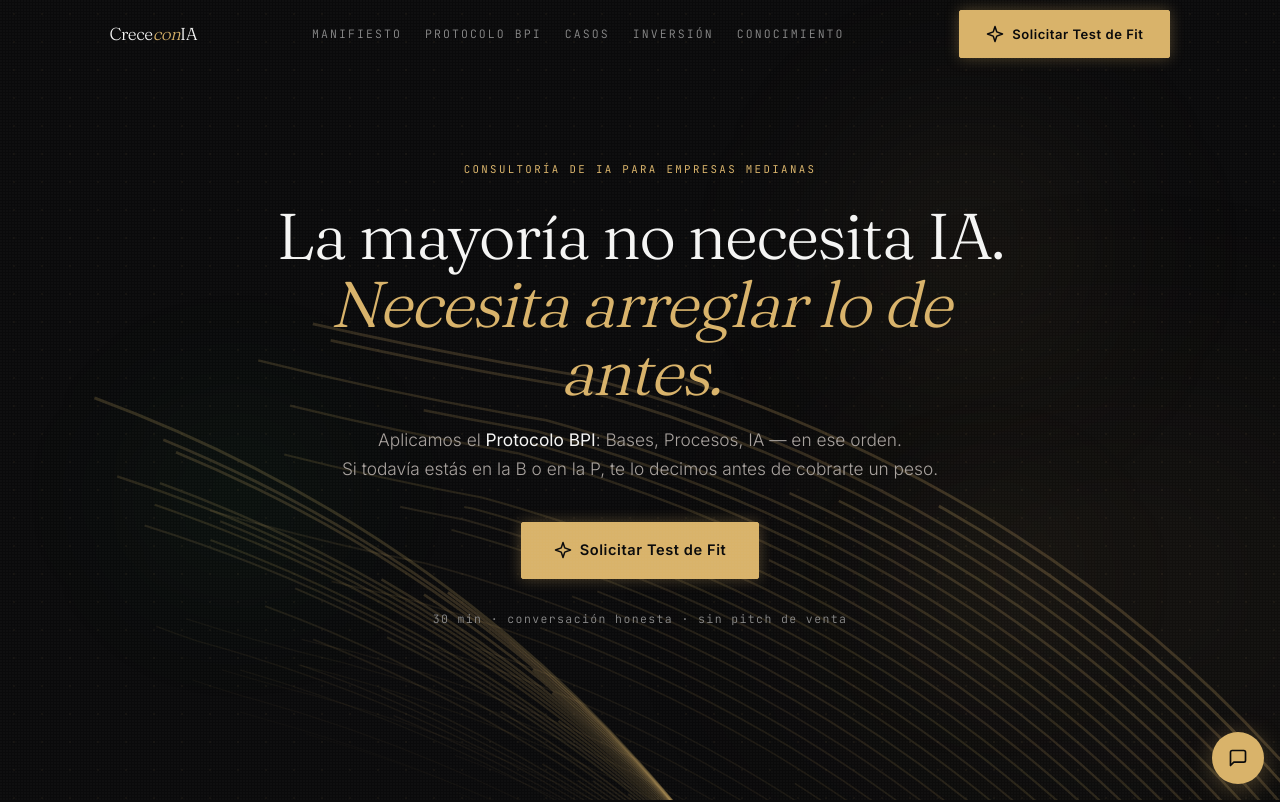
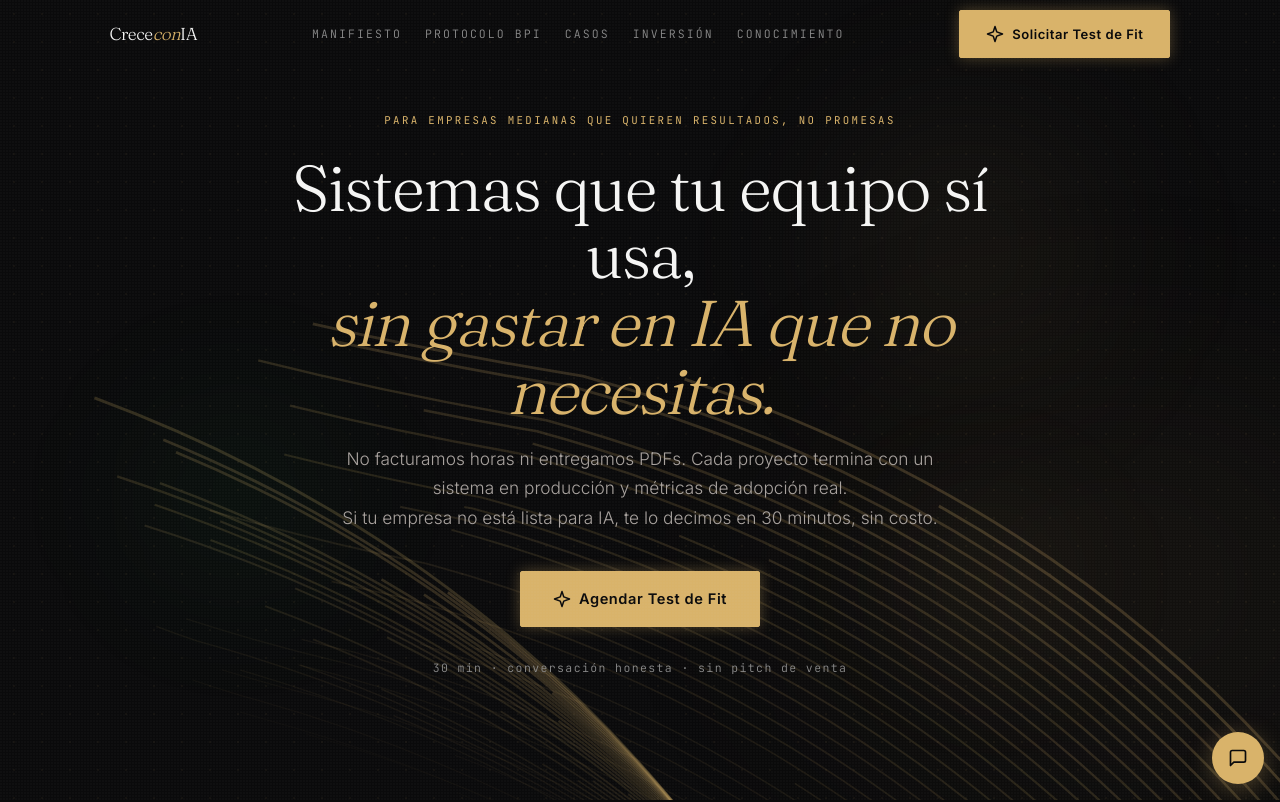
Before and after one commit to ETfromthemoon/crececonia-website, a Next.js app: page / in a window 1280 px wide. Shown: the top 802 px of the page. Built offline with nearby package versions, Linux system fonts and the light colour scheme.

Commit message:
feat(copy): hero reescrito con enfoque en beneficio — outcome-first headline, subheadline sin jerga, CTA mas accionable

```diff
--- a/app/layout.tsx
+++ b/app/layout.tsx
@@ -30,12 +30,12 @@ const SITE_URL = "https://crececonia.cl";
 
 export const metadata: Metadata = {
   metadataBase: new URL(SITE_URL),
-  title: "CrececonIA — La mayoría no necesita IA. Necesita arreglar lo de antes.",
+  title: "CrececonIA — Sistemas que tu equipo sí usa, sin gastar en IA que no necesitas.",
   description:
     "Consultoría de IA para empresas medianas. Aplicamos el Protocolo BPI: Bases, Procesos, IA — en ese orden. Test de Fit gratuito de 30 minutos: te decimos honestamente en qué letra está tu empresa.",
   authors: [{ name: "CrececonIA" }],
   openGraph: {
-    title: "CrececonIA — La mayoría no necesita IA. Necesita arreglar lo de antes.",
+    title: "CrececonIA — Sistemas que tu equipo sí usa, sin gastar en IA que no necesitas.",
     description:
       "Consultoría de IA para empresas medianas. Aplicamos el Protocolo BPI: Bases, Procesos, IA — en ese orden. Test de Fit gratuito de 30 minutos.",
     url: SITE_URL,
@@ -53,7 +53,7 @@ export const metadata: Metadata = {
   },
   twitter: {
     card: "summary_large_image",
-    title: "CrececonIA — La mayoría no necesita IA. Necesita arreglar lo de antes.",
+    title: "CrececonIA — Sistemas que tu equipo sí usa, sin gastar en IA que no necesitas.",
     description:
       "Consultoría de IA para empresas medianas. Protocolo BPI: Bases, Procesos, IA — en ese orden. Test de Fit gratuito.",
     images: ["/og-image.png"],
@@ -83,7 +83,7 @@ const jsonLd = {
     "Consultoría de IA para empresas medianas. Aplicamos el Protocolo BPI: Bases, Procesos, IA — en ese orden. Si tu empresa no necesita IA, te lo decimos en el Test de Fit.",
   areaServed: ["CL", "ES", "MX", "CO", "AR", "PE"],
   serviceType: "Consultoría de Inteligencia Artificial",
-  slogan: "La mayoría no necesita IA. Necesita arreglar lo de antes.",
+  slogan: "Sistemas que tu equipo sí usa, sin gastar en IA que no necesitas.",
   offers: [
     {
       "@type": "Offer",
--- a/app/protocolo-bpi/page.tsx
+++ b/app/protocolo-bpi/page.tsx
@@ -9,7 +9,7 @@ const SITE_URL = "https://crececonia.cl";
 export const metadata: Metadata = {
   title: "Protocolo BPI — Bases · Procesos · IA · CrececonIA",
   description:
-    "La metodología propietaria de CrececonIA para decidir si tu empresa necesita IA — o necesita arreglar lo de antes. Bases, Procesos, IA: en ese orden.",
+    "La metodología propietaria de CrececonIA: sistemas que tu equipo adopta de verdad, sin gastar en IA antes de tiempo. Bases, Procesos, IA: en ese orden.",
   alternates: { canonical: `${SITE_URL}/protocolo-bpi` },
   openGraph: {
     title: "Protocolo BPI — Bases · Procesos · IA",
--- a/components/Hero.tsx
+++ b/components/Hero.tsx
@@ -72,7 +72,7 @@ export default function Hero() {
       <div className="relative max-w-3xl mx-auto text-center">
         {/* Etiqueta superior — manifiesto */}
         <motion.p {...fadeUp(0.04)} className="eyebrow" style={{ marginBottom: 24 }}>
-          Consultoría de IA para empresas medianas
+          Para empresas medianas que quieren resultados, no promesas
         </motion.p>
 
         {/* Headline manifesto */}
@@ -87,10 +87,10 @@ export default function Hero() {
             letterSpacing: "-0.025em",
           }}
         >
-          La mayoría no necesita IA.
+          Sistemas que tu equipo sí usa,
           <br />
           <em className="gradient-text" style={{ fontStyle: "italic" }}>
-            Necesita arreglar lo de antes.
+            sin gastar en IA que no necesitas.
           </em>
         </motion.h1>
 
@@ -100,16 +100,15 @@ export default function Hero() {
           className="text-lg max-w-2xl mx-auto mb-10 leading-relaxed"
           style={{ color: "var(--ash)", fontWeight: 300, lineHeight: 1.7 }}
         >
-          Aplicamos el <strong style={{ color: "var(--bone)", fontWeight: 400 }}>Protocolo BPI</strong>:
-          Bases, Procesos, IA — en ese orden.
+          No facturamos horas ni entregamos PDFs. Cada proyecto termina con un sistema en producción y métricas de adopción real.
           <br className="hidden sm:inline" />{" "}
-          Si todavía estás en la B o en la P, te lo decimos antes de cobrarte un peso.
+          Si tu empresa no está lista para IA, te lo decimos en 30 minutos, sin costo.
         </motion.p>
 
         {/* CTA */}
         <motion.div {...fadeUp(0.24)} className="flex justify-center">
           <WAButton source="hero-primary" size="lg">
-            Solicitar Test de Fit
+            Agendar Test de Fit
           </WAButton>
         </motion.div>
 
```
